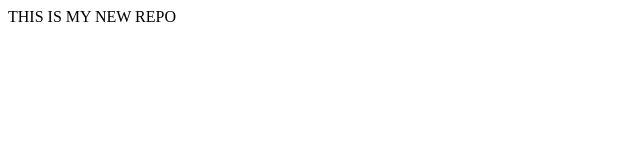
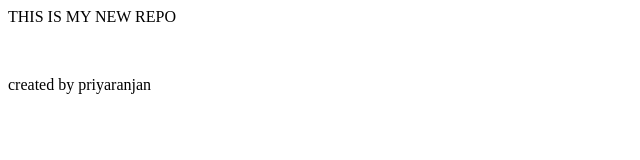
Before and after one commit to Priyaranjan-Chakraborty/localrepo, a plain HTML site: page index.html in a window 1280 px wide. Shown: the whole page, without its empty margins (0-640 px from the left). Drawn offline with Linux system fonts and the light colour scheme.

Commit message:
this is first repo

```diff
--- a/index.html
+++ b/index.html
@@ -1 +1,3 @@
 <p>THIS IS MY NEW REPO</p>
+<br>
+<p>created by priyaranjan</p>
```
